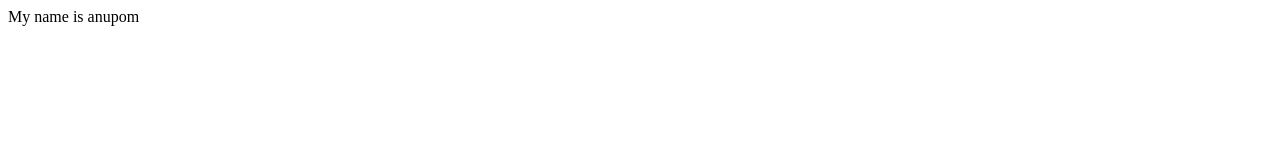
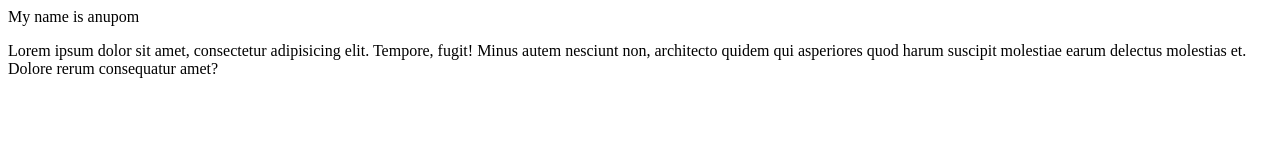
Before and after one commit to DesignerAni/git-html, a plain HTML site: page index.html in a window 1280 px wide. Drawn offline with Linux system fonts and the light colour scheme.

```diff
--- a/index.html
+++ b/index.html
@@ -8,5 +8,6 @@
 </head>
 <body>
     My name is anupom
+    <p>Lorem ipsum dolor sit amet, consectetur adipisicing elit. Tempore, fugit! Minus autem nesciunt non, architecto quidem qui asperiores quod harum suscipit molestiae earum delectus molestias et. Dolore rerum consequatur amet?</p>
 </body>
 </html>
```
Also changed, not shown: style.css (added).
